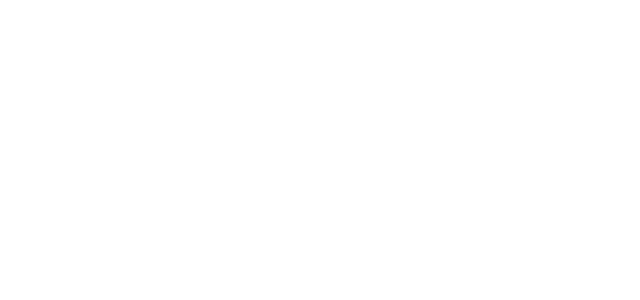
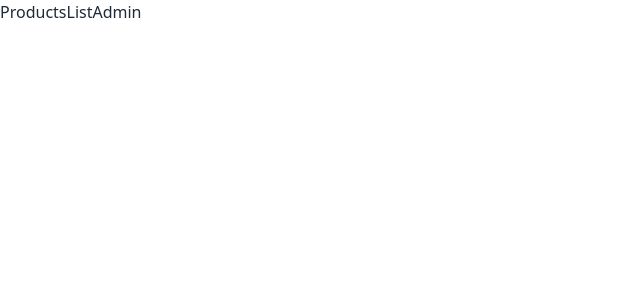
Before and after one commit to pritammimo/react-tailwind, a React (Vite) app: page /productsadmin in a window 1280 px wide. Before the commit this address had no page. Shown: the top 300 px of the page, without its empty margins (0-640 px from the left). Built offline with nearby package versions, Linux system fonts and the light colour scheme.

Commit message:
products list

```diff
--- a/src/App.jsx
+++ b/src/App.jsx
@@ -10,6 +10,7 @@
 import Orders from './Module/Admin/Orders';
 import OrderViewPage from './Module/Admin/OrderViewPage';
 import ProductPage from './Module/User/ProductPage';
+import ProductsListAdmin from './Module/Admin/ProductsListAdmin';
 const App = () => {
   return (
     <BrowserRouter>
@@ -17,6 +18,7 @@
     <Route path="/signin" element={<Login />} />
     <Route path="/signup" element={<Register />} />
     <Route path="/" element={<ProductList />} />
+    <Route path="/productsadmin" element={<ProductsListAdmin />} />
     <Route path="/cart" element={<Cart/>}/>
     <Route path="/editproduct/:id" element={<EditProduct/>}/>
     <Route path="/addproduct" element={<AddProduct/>} />
--- /dev/null
+++ b/src/Module/Admin/ProductsListAdmin.jsx
@@ -0,0 +1,9 @@
+import React from 'react'
+
+const ProductsListAdmin = () => {
+  return (
+    <div>ProductsListAdmin</div>
+  )
+}
+
+export default ProductsListAdmin
--- a/src/Module/Common/Navbar.jsx
+++ b/src/Module/Common/Navbar.jsx
@@ -57,6 +57,7 @@
           </div>
         </li>
         <li><div onClick={()=>navigate('/addproduct')}>Add Product</div></li>
+        <li><div onClick={()=>navigate('/productsadmin')}>All admin Products</div></li>
         <li><a>Logout</a></li>
       </ul>
     </div>
```
